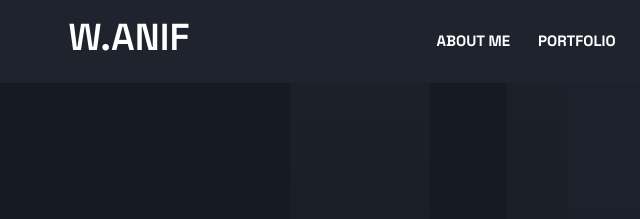
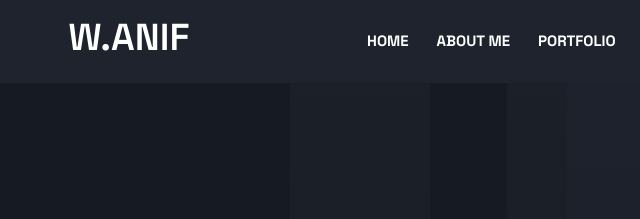
Before and after one commit to walidanif/walidanif, a plain HTML site: page index.html in a window 1280 px wide. Shown: the top 219 px of the page, 13-653 px from the left. Drawn offline with nearby package versions, Linux system fonts and the light colour scheme.

Commit message:
walid anif

```diff
--- a/index.html
+++ b/index.html
@@ -75,7 +75,7 @@
                     <button class="menu-close"><i class="ti-close"></i></button>
                     <ul class="nav navbar-nav mb-2 mb-lg-0">
                       <li class="menu-item-has-children">
-                        <a href="#home"></a>
+                        <a href="#home">Home</a>
                       </li>
                       <li><a href="#about">about me</a></li>
                       <li class="menu-item-has-children">
```
